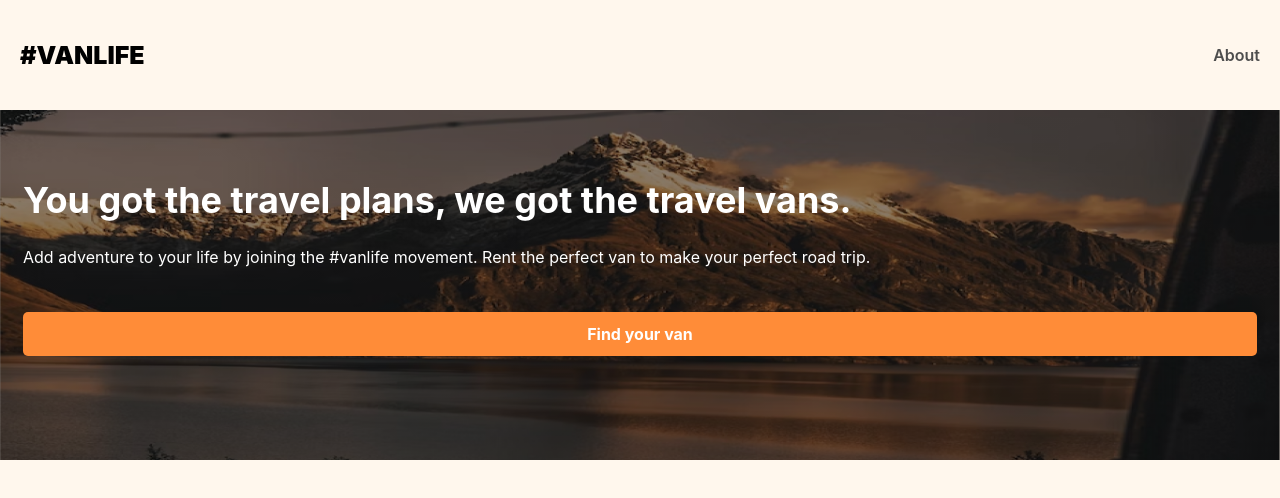
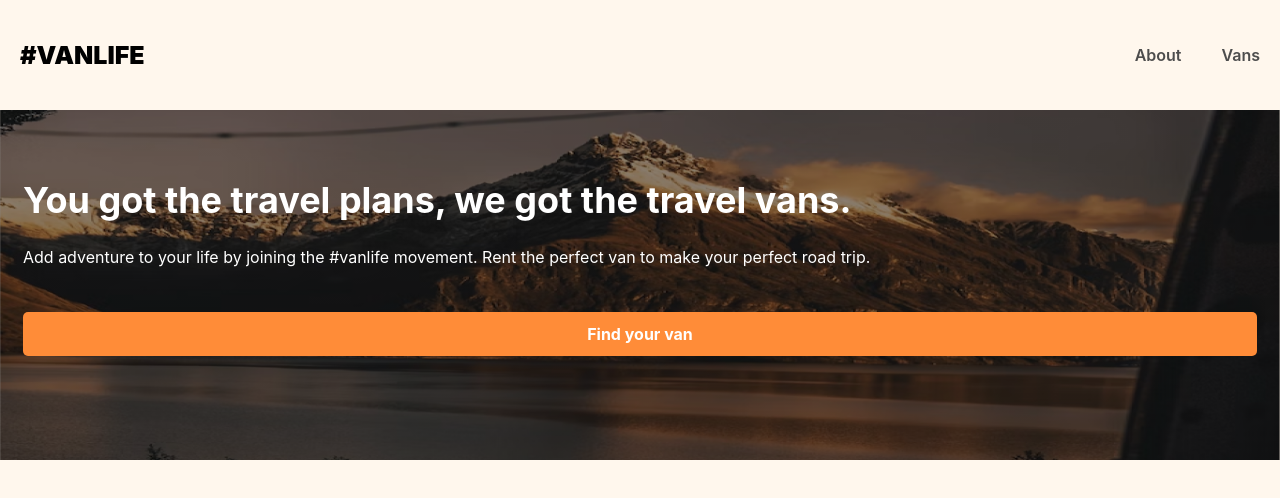
Before and after one commit to Robyn011/ROBPAU428_wfc2401_GroupB_Robyn-Paulsen_DJS08, a React (Vite) app: page / in a window 1280 px wide. Shown: the top 498 px of the page. Built offline with nearby package versions, Linux system fonts and the light colour scheme; what miragejs would draw is missing.

Commit message:
importing vans page

```diff
--- a/index.jsx
+++ b/index.jsx
@@ -3,7 +3,10 @@
 import { BrowserRouter, Routes, Route, Link } from "react-router-dom"
 import Home from "./pages/Home"
 import About from "./pages/About"
+import Vans from "./pages/Vans"
+
 import "./server"
+
 
 function App() {
   return (
@@ -12,11 +15,13 @@
         <Link className="site-logo" to="/">#VanLife</Link>
         <nav>
           <Link to="/about">About</Link>
+          <Link to="/vans">Vans</Link>
         </nav>
       </header>
       <Routes>
         <Route path="/" element={<Home />} />
         <Route path="/about" element={<About />} />
+        <Route path="/vans" element={<Vans />} />
       </Routes>
     </BrowserRouter>
   )
```
